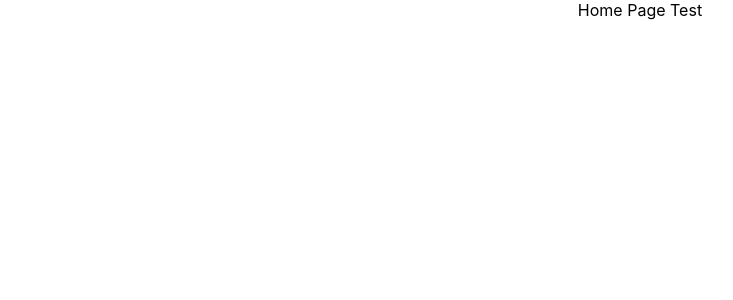
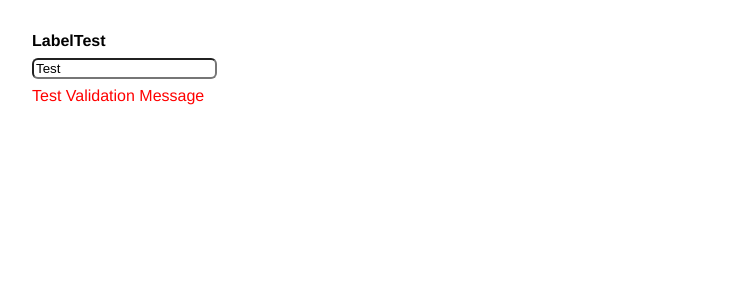
Before and after one commit to JackMcCormick/vending-machine, a React (Create React App) app: page / in a window 1280 px wide. Shown: the top 300 px of the page, without its empty margins (0-733 px from the left). Built offline with nearby package versions, Linux system fonts and the light colour scheme.

Commit message:
common input component

```diff
--- a/src/app/machinePanel/machinePanel.tsx
+++ b/src/app/machinePanel/machinePanel.tsx
@@ -1,4 +1,5 @@
 import React, { useContext } from "react";
+import { GSInput } from "../../ui-kit/GS-input";
 import { vendingContext } from "../vending-context";
 
 interface machinePanelProps {}
@@ -7,9 +8,24 @@ export function MachinePanel(props: machinePanelProps) {
   const { vendingMachineState, updateVendingMachineState } =
     useContext(vendingContext);
 
+  function handleOnChangeTest(event: any) {}
+
+  function handleOnBlurTest(event: any) {}
+
   return (
     <>
-      <div>Home Page Test</div>
+      <div className={"container"}>
+        <GSInput
+          id={"idTest"}
+          name={"nameTest"}
+          label={"LabelTest"}
+          onChange={handleOnChangeTest}
+          onBlur={handleOnBlurTest}
+          isInvalid={true}
+          value={"Test"}
+          validationMessage={"Test Validation Message"}
+        />
+      </div>
     </>
   );
 }
--- a/src/styles/App.css
+++ b/src/styles/App.css
@@ -1,38 +1,27 @@
-.App {
-  text-align: center;
+.container {
+  margin: 2rem;
+  font-family: Helvetica, Arial, sans-serif;
 }
 
-.App-logo {
-  height: 40vmin;
-  pointer-events: none;
+.GS-Label {
+  margin-top: 5px;
+  padding-top: 1px;
+  margin-bottom: 10px;
+  max-width: 1000px;
+  font-weight: bold;
 }
 
-@media (prefers-reduced-motion: no-preference) {
-  .App-logo {
-    animation: App-logo-spin infinite 20s linear;
-  }
+.GS-Input {
+  max-width: 1000px;
+  border-radius: 6px;
+  display: block;
+  margin-top: 0.5rem;
+  overflow-y: auto;
+  white-space: pre-wrap;
 }
 
-.App-header {
-  background-color: #282c34;
-  min-height: 100vh;
-  display: flex;
-  flex-direction: column;
-  align-items: center;
-  justify-content: center;
-  font-size: calc(10px + 2vmin);
-  color: white;
+.GS-Error-Message {
+  margin-top: 0.5rem;
+  color: red;
+  display: block;
 }
-
-.App-link {
-  color: #61dafb;
-}
-
-@keyframes App-logo-spin {
-  from {
-    transform: rotate(0deg);
-  }
-  to {
-    transform: rotate(360deg);
-  }
-}
--- /dev/null
+++ b/src/ui-kit/GS-input.tsx
@@ -0,0 +1,57 @@
+import React from "react";
+
+export interface GSInputNewProps {
+  onChange?: any;
+  onBlur?: any;
+  isInvalid?: boolean;
+  name?: string;
+  id?: string;
+  label?: string;
+  value?: string | number;
+  validationMessage?: string;
+}
+export interface GSInputNewState {}
+
+export class GSInput extends React.Component<GSInputNewProps, GSInputNewState> {
+  constructor(props: GSInputNewProps | Readonly<GSInputNewProps>) {
+    super(props);
+    this.onChange = this.onChange.bind(this);
+    this.onBlur = this.onBlur.bind(this);
+  }
+
+  onChange = (event: any) => {
+    if (this.props.onChange) {
+      this.props.onChange(event);
+    }
+  };
+
+  onBlur = (event: any) => {
+    if (this.props.onBlur) {
+      this.props.onBlur(event);
+    }
+  };
+
+  render() {
+    return (
+      <>
+        <label id={this.props.id} className={"GS-Label"}>
+          {this.props.label}
+        </label>
+        <br />
+        <input
+          className={"GS-Input"}
+          id={this.props.id}
+          name={this.props.name}
+          onChange={this.onChange}
+          onBlur={this.onBlur}
+          value={this.props.value}
+        />
+        {this.props.isInvalid && (
+          <span className={"GS-Error-Message"} id={this.props.id}>
+            {this.props.validationMessage}
+          </span>
+        )}
+      </>
+    );
+  }
+}
```
